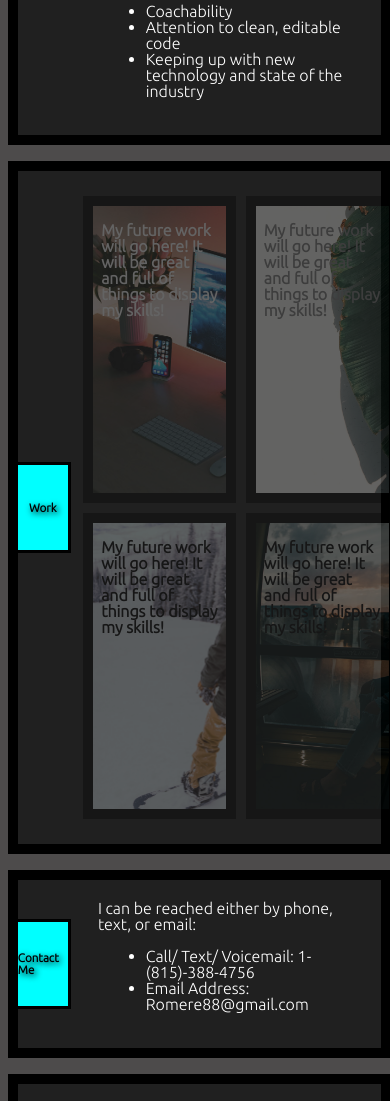
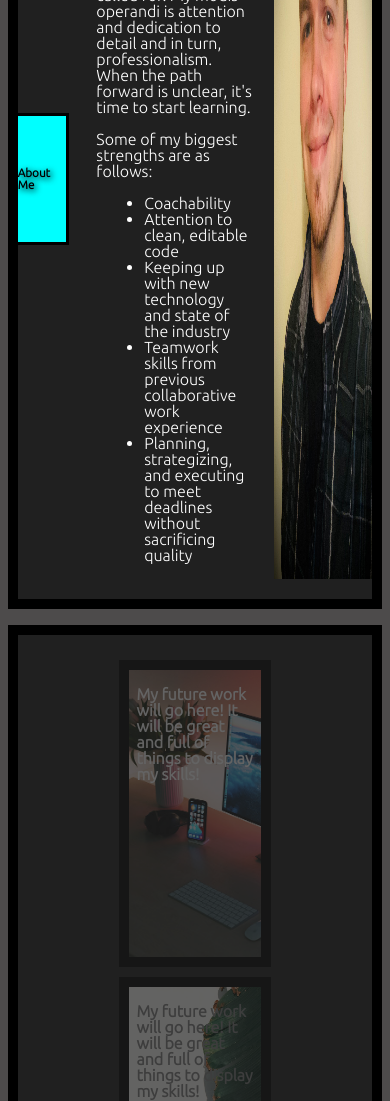
Before and after one commit to ElijahRomer/My-Portfolio-2, a plain HTML site: page Index.html in a window 390 px wide. Shown: the part 517-1618 px from the top of the page. Drawn offline with Linux system fonts and the light colour scheme.

Commit message:
added selfie and additional about me info. Added favicon

```diff
--- a/Index.html
+++ b/Index.html
@@ -6,6 +6,7 @@
     <meta http-equiv="X-UA-Compatible" content="IE=edge">
     <meta name="viewport" content="width=device-width, initial-scale=1.0">
     <title>Elijah Romer</title>
+    <link rel="icon" href="/assets/images/veritasCodingSymbol.png">
     <link rel="stylesheet" href="assets/css/reset.css">
     <link rel="stylesheet" href="assets/css/style.css">
     <link rel="preconnect" href="https://fonts.gstatic.com">
@@ -18,10 +19,10 @@
             <h1>Elijah Romer</h1>
             <nav>
                 <ul>
-                    <li><a href="#aboutMe">About Me</a></li>
-                    <li><a href="#work">Work</a></li>
-                    <li><a href="#contactMe">Contact Me</a></li>
-                    <li><a href="#resume">Resume</a></li>
+                    <li><a href="#aboutMeContainer">About Me</a></li>
+                    <li><a href="#workContainer">Work</a></li>
+                    <li><a href="#contactMeContainer">Contact Me</a></li>
+                    <li><a href="#resumeContainer">Resume</a></li>
                     </a>
                 </ul>
             </nav>
@@ -29,26 +30,30 @@
         <div class="bannerImage" title="main image" aria-label="Beehive banner image"></div>
     </header>
     <main>
-        <section id="aboutMe">
+        <section id="aboutMeContainer">
             <h2 class="sectionTitle">About Me</h2>
             <div class="sectionContent">
-                <p>Thank you for taking the time to visit my webpage. As I think you will find in the numerous examples of
+                <p>Thank you for taking the time to visit my portfolio. As I think you will find in the examples of
                     my work below, I am highly motivated to meet customer specifications and deadlines;
                     I can quicky learn new skills to meet those specifications when called for. My modis-operandi is attention
-                    and dedication to detail and in turn, professionalism.</p>
+                    and dedication to detail and in turn, professionalism. When the path forward is unclear, it's time to
+                    start learning.</p>
                     <br>
                 <p>Some of my biggest strengths are as follows:</p>
                 <ul>
                     <li>Coachability</li>
                     <li>Attention to clean, editable code</li>
                     <li>Keeping up with new technology and state of the industry</li>
+                    <li>Teamwork skills from previous collaborative work experience</li>
+                    <li>Planning, strategizing, and executing to meet deadlines without sacrificing quality</li>
                 </ul>
             </div>
+            <img src="assets/images/selfieMarch28th2021.jpg" id="selfie" alt="Elijah Romer Selfie">
 
 
         </section>
 
-        <section id="work">
+        <section id="workContainer">
             <h2>Work</h2>
             <div id="workBoxes">
                 <div id="a">My future work will go here! It will be great and full of things to display my skills!</div>
@@ -58,7 +63,7 @@
             </div>
         </section>
 
-        <section id="contactMe">
+        <section id="contactMeContainer">
             <h2>Contact Me</h2>
             <div class="sectionContent">
             <p>I can be reached either by phone, text, or email:</p>
@@ -69,7 +74,7 @@
             </div>
         </section>
 
-        <section id="resume">
+        <section id="resumeContainer">
             <h2>Resume</h2>
             <div class="sectionContent">
             <p>Lorem ipsum dolor, sit amet consectetur adipisicing elit. Reprehenderit adipisci modi quia repellendus
--- a/assets/css/style.css
+++ b/assets/css/style.css
@@ -45,9 +45,8 @@ header{
     justify-content:space-between;
     width: 100%;
     height:10vh;
+}
 
-
-}
 header h1{
     /* STYLING */
     font-size: 3vmax;
@@ -131,7 +130,7 @@ main > section > h2{
     justify-content: center;
     align-items: center;
     margin-right: 2vw;
-    height:10vh;
+    height:15vh;
 }
 main > section > p{
     display:flex;
@@ -141,6 +140,77 @@ main > section > p{
     /* list-style-type:square; */
     margin:0 5vw;
 }
+
+
+
+#aboutMeContainer{
+    /* STYLING */
+    border:black solid 10px;
+    background-color:rgb(32, 32, 32);
+    color:white;
+    /* POSITIONING */
+    display:grid;
+    grid-template-columns: 16.6667% 55.5555% 27.7777%;
+    grid-template-rows: 100%;
+    padding:20px 0;
+    margin: 2vmin;
+    align-items: center;
+}
+
+#selfie{
+    height:100%;
+    width:100%;
+    padding:0;
+}
+
+#workContainer{
+    /* STYLING */
+    border:black solid 10px;
+    background-color:rgb(32, 32, 32);
+    color:white;
+    /* POSITIONING */
+    display:grid;
+    grid-template-columns: 16.6667% 83.3333%;
+    grid-template-rows: 100%;
+    padding:20px 0;
+    margin: 2vmin;
+    align-items: center;
+}
+
+
+
+#contactMeContainer{
+    /* STYLING */
+    border:black solid 10px;
+    background-color:rgb(32, 32, 32);
+    color:white;
+    /* POSITIONING */
+    display:grid;
+    grid-template-columns: 16.6667% 83.3333%;
+    grid-template-rows: 100%;
+    padding:20px 0;
+    margin: 2vmin;
+    align-items: center;
+}
+
+
+
+#resumeContainer{
+    /* STYLING */
+    border:black solid 10px;
+    background-color:rgb(32, 32, 32);
+    color:white;
+    /* POSITIONING */
+    display:grid;
+    grid-template-columns: 16.6667% 83.3333%;
+    grid-template-rows: 100%;
+    padding:20px 0;
+    margin: 2vmin;
+    align-items: center;
+}
+
+
+
 #workBoxes{
     display:grid;
     grid-template-columns:1fr 1fr;
@@ -241,8 +311,13 @@ main > section > p{
 #workBoxes > #d:active{
     opacity: 1;
     border:orange 10px solid;
+}
 
-
-#contactMe > .sectionContent{
+@media screen and (max-width:768px) {
+    #workBoxes{
+        display:grid;
+        grid-template-columns:80%;
+        grid-template-rows: 1fr;
+        justify-items: center;
 
 }
```
Also changed, not shown: assets/images/selfieMarch28th2021.jpg (added), assets/images/veritasCodingSymbol.png (added).
